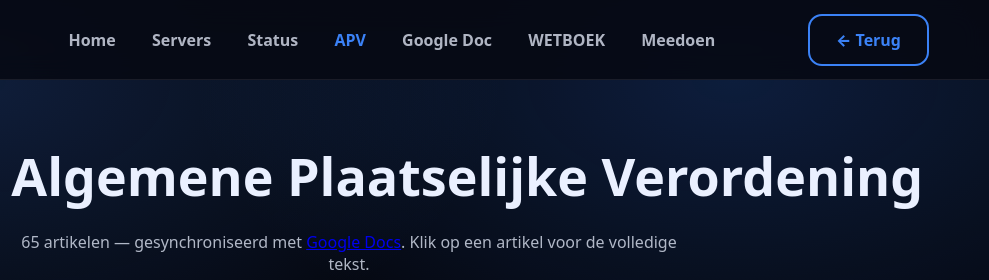
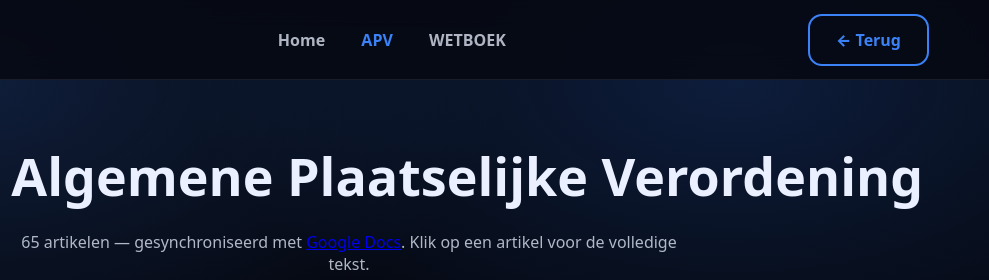
Before and after one commit to zuiderveld/utrecht-roleplay, a website: page apv.html in a window 1280 px wide. Shown: the top 280 px of the page, 291-1280 px from the left. Drawn offline with Linux system fonts and the light colour scheme.

Commit message:
Update apv.html

```diff
--- a/apv.html
+++ b/apv.html
@@ -18,12 +18,8 @@
     </div>
     <nav class="nav">
         <a href="index.html">Home</a>
-        <a href="servers.html">Servers</a>
-        <a href="status.html">Status</a>
         <a href="apv.html" class="active">APV</a>
-        <a href="https://docs.google.com/document/d/1yobQA-xbQ1G6zbtU6iO67thJlAEMQn3TLP6KeyjmWzo/edit?tab=t.0" target="_blank" rel="noopener">Google Doc</a>
         <a href="https://docs.google.com/document/d/1qfrcfnsyI-__ufqnPlb56kWgw-W60IqPYoCM7Wxf-Zw/edit?tab=t.0" target="_blank" rel="noopener">WETBOEK</a>
-        <a href="index.html#join">Meedoen</a>
     </nav>
     <div class="nav-buttons">
         <a href="index.html" class="btn-outline">← Terug</a>
```
